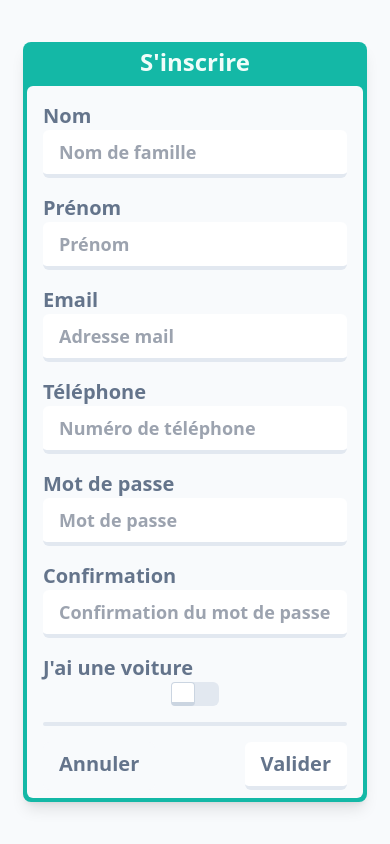
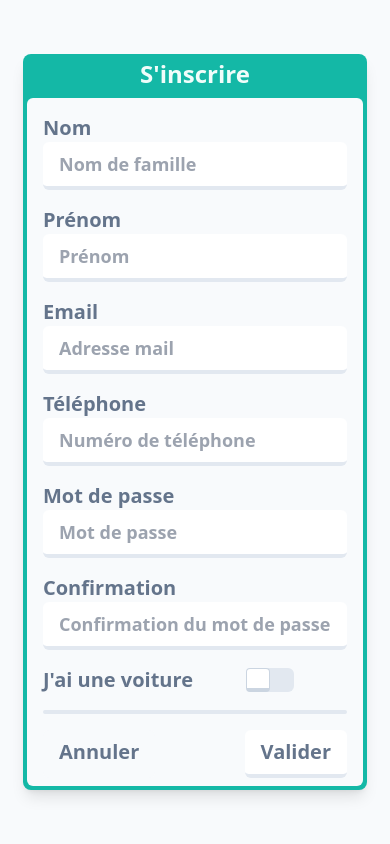
Before and after one commit to ActxLeToucan/carshare, a Vue app in the folder src/frontend/: page /register in a window 390 px wide. Built offline with nearby package versions, Linux system fonts and the light colour scheme.

Commit message:
Adjusted minor details for phone view

```diff
--- a/src/frontend/src/components/inputs/InputSwitch.vue
+++ b/src/frontend/src/components/inputs/InputSwitch.vue
@@ -1,9 +1,9 @@
 <template>
-    <div class="flex h-fit w-full md:flex-row flex-col justify-between md:space-x-8 md:items-center my-2">
+    <div class="flex h-fit w-full justify-between md:space-x-8 items-center my-2">
         <label class="flex text-xl text-slate-500 font-bold whitespace-nowrap text-ellipsis w-fit">
             {{ label }}
         </label>
-        <div class="flex grow h-fit justify-center">
+        <div class="flex grow h-fit justify-center items-center">
             <div ref="switch" class="flex rounded-md bg-slate-200 w-12 h-fit cursor-pointer transition-all">
                 <div class="flex bg-white rounded h-6 w-6 translate-x-0 transition-all border border-b-4 border-slate-300"></div>
             </div>
--- a/src/frontend/src/views/Home.vue
+++ b/src/frontend/src/views/Home.vue
@@ -11,7 +11,7 @@
                 <p class="md:text-4xl text-2xl text-slate-500 text-center font-bold mx-auto"> Bienvenue sur Car Share ! </p>
                 <p class="md:text-2xl text-xl text-slate-400 text-center font-bold mx-auto"> Pour commencer à utiliser l'application, veuillez vous inscrire ou vous connecter. </p>
             </div>
-            <div class="flex md:flex-row flex-col justify-evenly md:mt-10 mt-4 md:space-x-24 md:space-y-0 space-y-4 mx-auto">
+            <div class="flex md:flex-row flex-col justify-evenly md:mt-20 mt-10 md:space-x-24 md:space-y-0 space-y-4 mx-auto">
                 <button-block class="mx-auto w-full" href="/register"> S'inscrire </button-block>
                 <button-block class="mx-auto w-full" href="/login"> Se connecter </button-block>
             </div>
```
